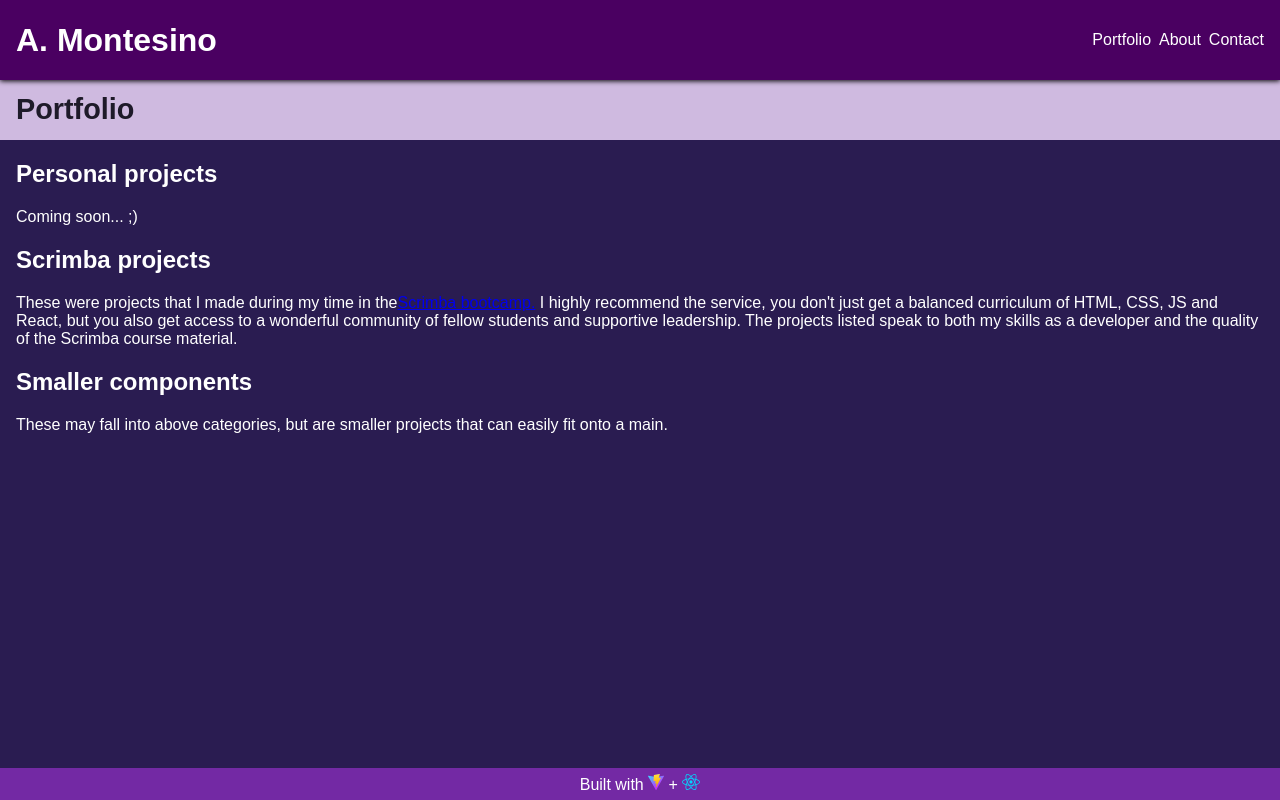
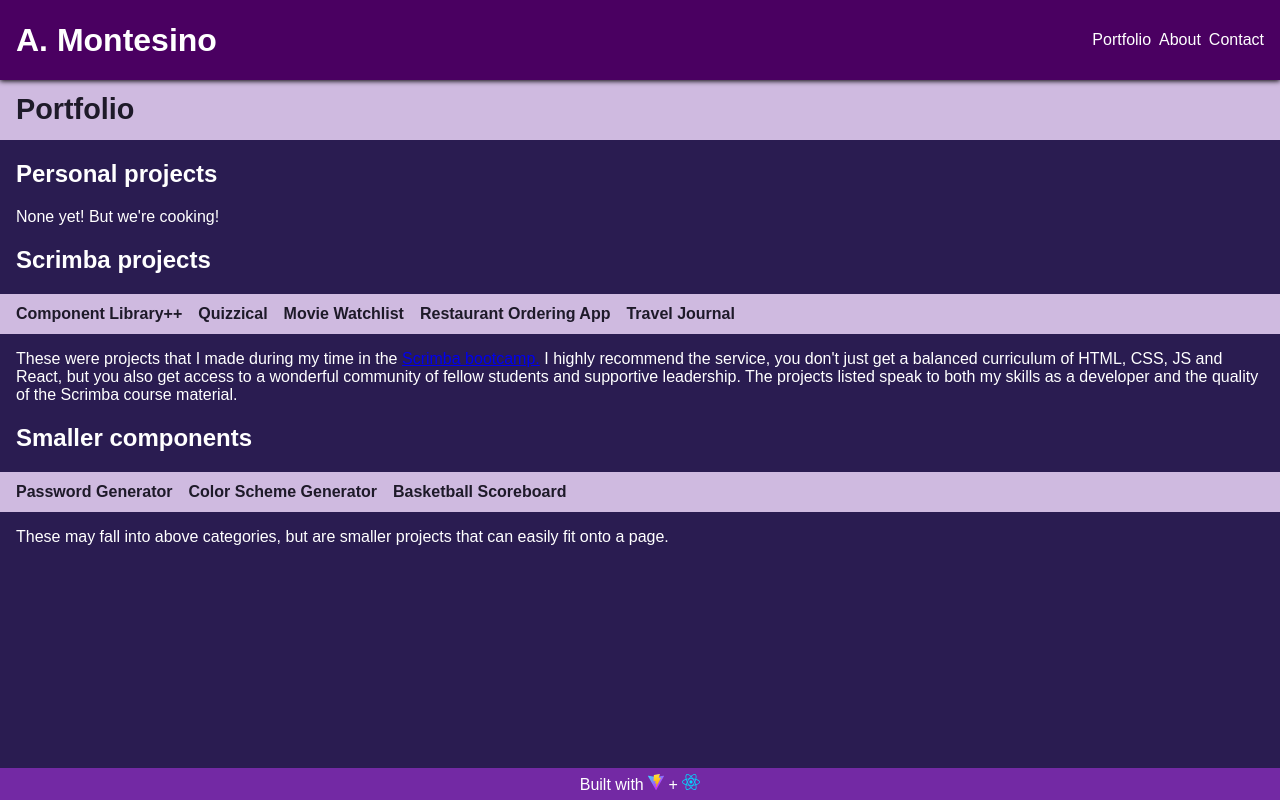
Before and after one commit to amontesino/portfolio, a React (Vite) app: page /portfolio in a window 1280 px wide. Built offline with nearby package versions, Linux system fonts and the light colour scheme; a web font is replaced by a local one.

Commit message:
Added navs for portfolio projects

```diff
--- a/src/index.css
+++ b/src/index.css
@@ -95,6 +95,34 @@ html {
   width: auto;
 }
 
+.portfolio-nav {
+  min-height: 2.5rem;
+  display: flex;
+  align-items: center;
+  background: #CFBAE0;
+  overflow: auto;
+  white-space: nowrap;
+  -ms-overflow-style: none;
+  scrollbar-width: none;
+}
+
+.portfolio-nav::-webkit-scrollbar {
+  display: none;
+}
+
+.portfolio-navlink {
+  padding-right: 1rem;
+  text-decoration: none;
+  font-weight: bold;
+  color: #1e1a29;
+  transition: color 1s;
+}
+
+.portfolio-navlink:hover,
+.portfolio-navlink:active {
+  color: #433a5c;
+}
+
 @media (min-width: 767px) {
 
 }
--- a/src/pages/Portfolio.jsx
+++ b/src/pages/Portfolio.jsx
@@ -1,5 +1,6 @@
 import React from 'react'
-import MovieWatchlist from '../components/scrimbaprojs/movie-watchlist/MovieWatchlist'
+import { scrimProjList, smallProjList } from '../utils/portfolioList'
+import { NavLink } from 'react-router-dom'
 
 export default function Portfolio() {
     return (
@@ -7,7 +8,7 @@ export default function Portfolio() {
             <main className="page-section">
                 <h1 className="page-head">Portfolio</h1>
                 <h2>Personal projects</h2>
-                <p>Coming soon... ;)</p>
+                <p>None yet! But we're cooking!</p>
                 <h2>Scrimba projects</h2>
                 {/* Add the following:
                     -Component Library++
@@ -15,14 +16,33 @@ export default function Portfolio() {
                     -Movie Watchlist
                     -Restaurant Ordering-App
                     -Travel Journal */}
-                <p>These were projects that I made during my time in the<a href="https://scrimba.com">Scrimba bootcamp.</a> I highly recommend the service, you don't just get a balanced curriculum of HTML, CSS, JS and React, but you also get access to a wonderful community of fellow students and supportive leadership. The projects listed speak to both my skills as a developer and the quality of the Scrimba course material.</p>
+                <div className="portfolio-nav">
+                    {scrimProjList.map(proj => {
+                        return <NavLink
+                            className="portfolio-navlink"
+                            to={`../${proj.pathName}`}
+                        >
+                            {proj.name}
+                        </NavLink>
+                    })}
+                </div>
+                <p>These were projects that I made during my time in the <a href="https://scrimba.com">Scrimba bootcamp.</a> I highly recommend the service, you don't just get a balanced curriculum of HTML, CSS, JS and React, but you also get access to a wonderful community of fellow students and supportive leadership. The projects listed speak to both my skills as a developer and the quality of the Scrimba course material.</p>
                 <h2>Smaller components</h2>
                 {/* Add the following:
                     -Password Generator
                     -Color Scheme Generator
-                    -Basketball Scoreboard
-                     */}
-                <p>These may fall into above categories, but are smaller projects that can easily fit onto a main.</p>
+                    -Basketball Scoreboard*/}
+                <div className="portfolio-nav">
+                    {smallProjList.map(proj => {
+                        return <NavLink
+                            className="portfolio-navlink"
+                            to={`small:${proj.queryName}`}
+                        >
+                            {proj.name}
+                        </NavLink>
+                    })}
+                </div>
+                <p>These may fall into above categories, but are smaller projects that can easily fit onto a page.</p>
             </main>
         </>
     )
--- /dev/null
+++ b/src/utils/portfolioList.js
@@ -0,0 +1,45 @@
+export const scrimProjList = [
+    {
+        name: 'Component Library++',
+        componentName: 'ComponentLibrary',
+        pathName: 'component-library'
+    },
+    {
+        name: 'Quizzical',
+        componentName: 'Quizzical',
+        pathName: 'quizzical'
+    },
+    {
+        name: 'Movie Watchlist',
+        componentName: 'MovieWatchlist',
+        pathName: 'movie-watchlist'
+    },
+    {
+        name: 'Restaurant Ordering App',
+        componentName: 'RestaurantOrdering',
+        pathName: 'restaurant-ordering'
+    },
+    {
+        name: 'Travel Journal',
+        componentName: 'TravelJournal',
+        pathName: 'travel-journal'
+    },
+]
+
+export const smallProjList = [
+    {
+        name: 'Password Generator',
+        componentName: 'PasswordGenerator',
+        queryName: 'pass-gen'
+    },
+    {
+        name: 'Color Scheme Generator',
+        componentName: 'ColorScheme',
+        queryName: 'color-scheme'
+    },
+    {
+        name: 'Basketball Scoreboard',
+        componentName: 'BasketballScoreboard',
+        queryName: 'basketball'
+    }
+]
```
